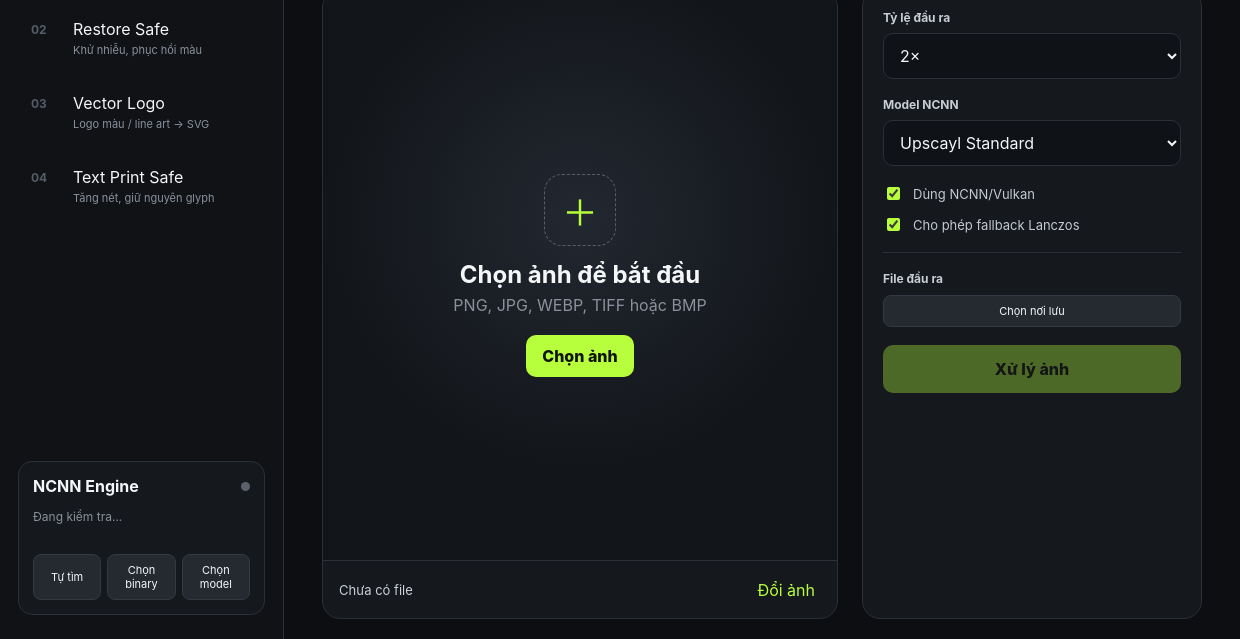
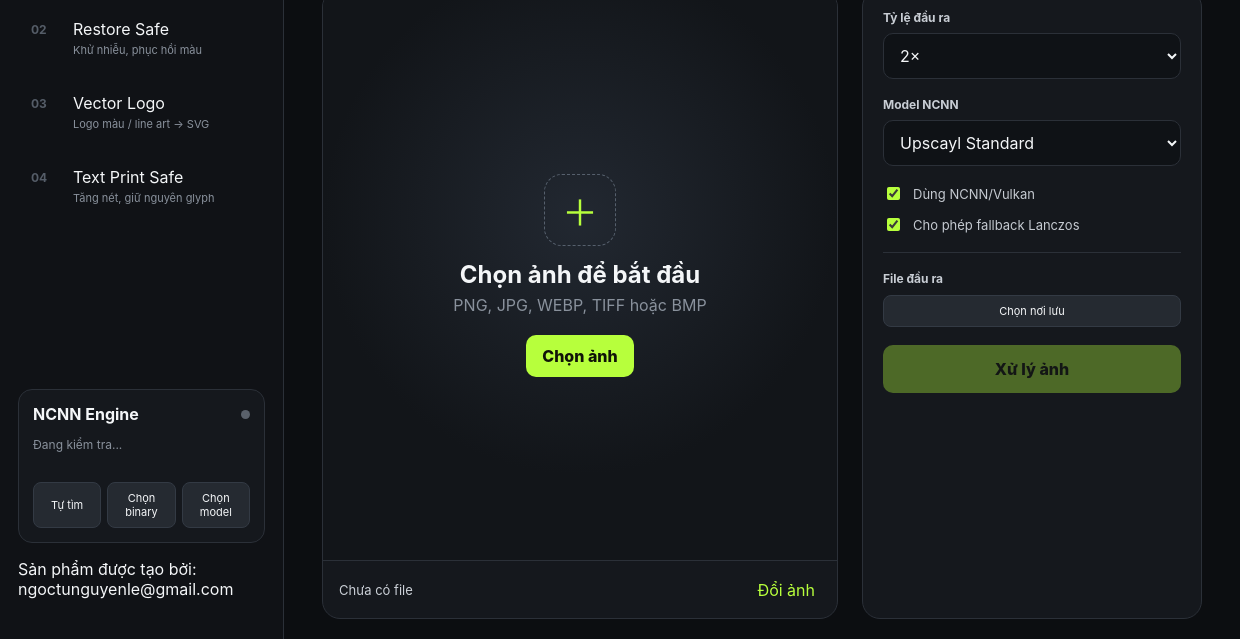
Before and after one commit to hehe84vn/Min_print-upscale-studio, an Electron app: page src/renderer/index.html in a window 1240 px wide. Shown: the part 161-800 px from the top of the page. Drawn offline with Linux system fonts and the light colour scheme; no server answers.

Commit message:
Add creator credit to app sidebar

```diff
--- a/src/renderer/index.html
+++ b/src/renderer/index.html
@@ -31,6 +31,8 @@
           <button id="modelsSetupBtn" class="secondary">Chọn model</button>
         </div>
       </section>
+
+      <p class="creator-credit">Sản phẩm được tạo bởi: ngoctunguyenle@gmail.com</p>
     </aside>
 
     <main class="workspace">
```
